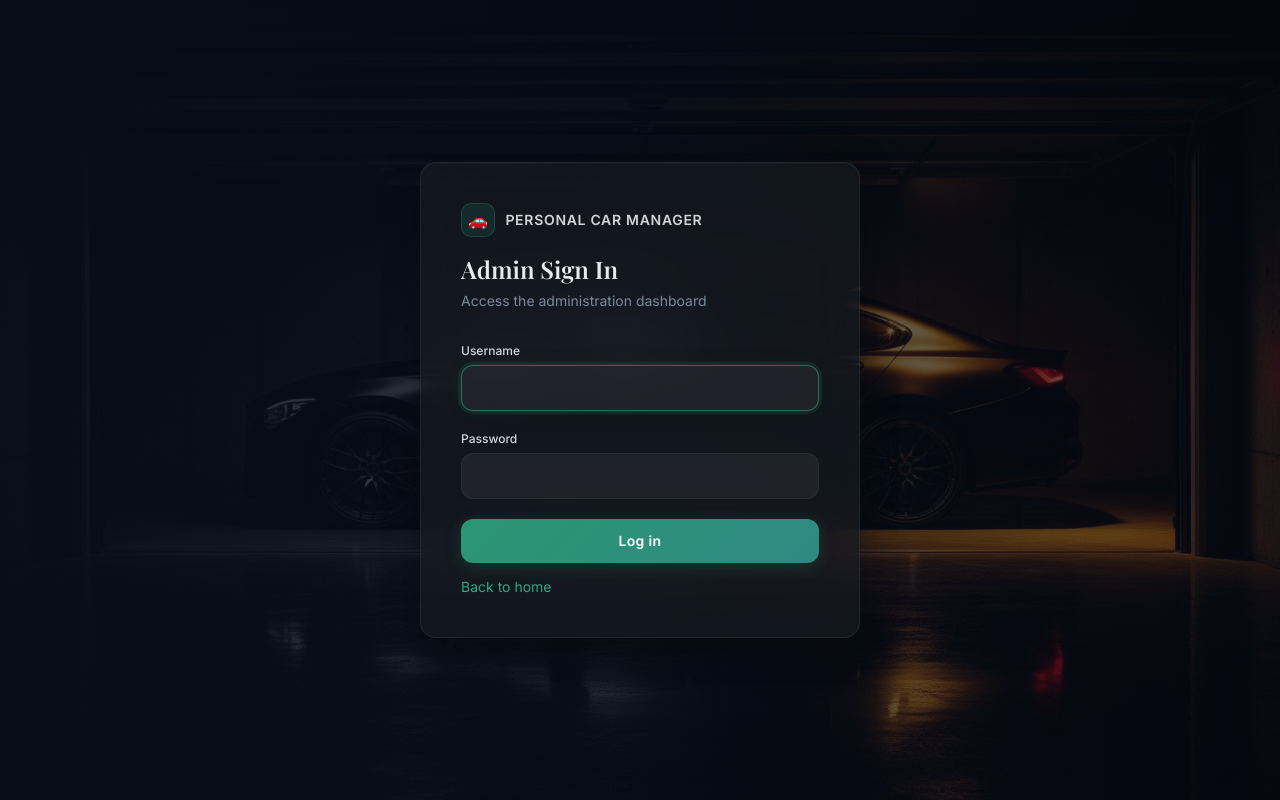
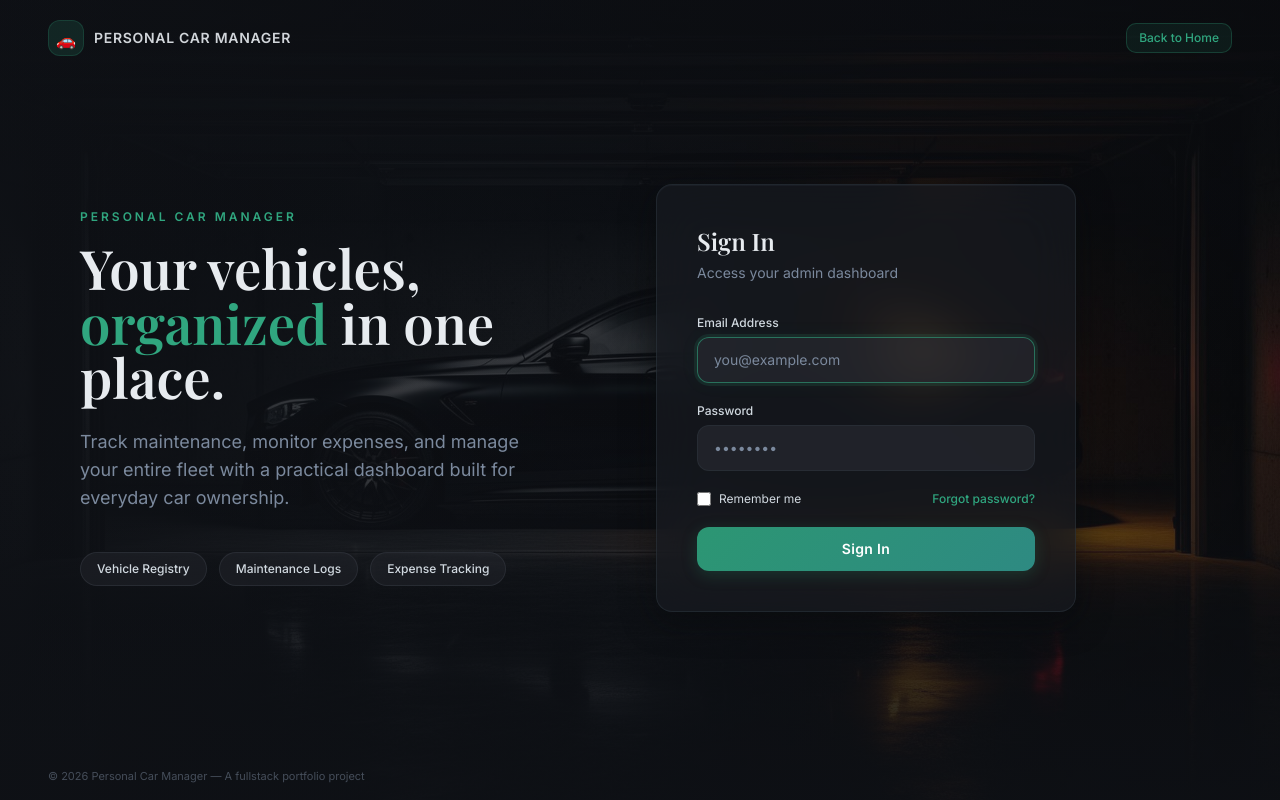
Before and after one commit to GugaValenca/personal-car-manager, a Django app: template templates/admin/login.html in a window 1280 px wide. Run offline with Django 4.2, Linux system fonts and the light colour scheme; the template is opened without the code that fills it, so the values that code supplies are empty.

Commit message:
Align admin login layout with main frontend visual style

```diff
--- a/templates/admin/login.html
+++ b/templates/admin/login.html
@@ -1,4 +1,4 @@
-{% load i18n static %}
+{% load i18n %}
 <!doctype html>
 <html lang="en">
   <head>
@@ -6,71 +6,70 @@
     <meta name="viewport" content="width=device-width, initial-scale=1.0" />
     <title>{% trans "Admin Login" %} | Personal Car Manager</title>
     <link rel="stylesheet" href="/assets/index-CRdl-wQ7.css" />
-    <style>
-      .admin-wrap {
-        position: relative;
-        min-height: 100vh;
-        overflow: hidden;
-      }
-      .admin-bg {
-        position: absolute;
-        inset: 0;
-        background:
-          linear-gradient(90deg, rgba(8, 13, 26, 0.95), rgba(8, 13, 26, 0.72), rgba(8, 13, 26, 0.55)),
-          url("/assets/car-bg--ckbFmrT.jpg") center/cover no-repeat;
-      }
-      .admin-content {
-        position: relative;
-        z-index: 2;
-        min-height: 100vh;
-        display: flex;
-        align-items: center;
-        justify-content: center;
-        padding: 1rem;
-      }
-      .admin-card {
-        width: 100%;
-        max-width: 440px;
-      }
-      .admin-logo {
-        display: flex;
-        align-items: center;
-        gap: 0.65rem;
-        margin-bottom: 1rem;
-      }
-      .admin-logo-badge {
-        display: inline-flex;
-        width: 34px;
-        height: 34px;
-        border-radius: 10px;
-        align-items: center;
-        justify-content: center;
-        border: 1px solid hsl(var(--primary) / 0.25);
-        background: hsl(var(--primary) / 0.14);
-        color: hsl(var(--primary));
-      }
-      .admin-help {
-        margin-top: 0.9rem;
-      }
-      .admin-help a {
-        color: hsl(var(--primary));
-        text-decoration: none;
-      }
-    </style>
   </head>
   <body>
-    <div class="admin-wrap">
-      <div class="admin-bg"></div>
-      <div class="admin-content">
-        <div class="admin-card glass-card p-8 md:p-10">
-          <div class="admin-logo">
-            <span class="admin-logo-badge">🚗</span>
-            <span class="text-sm font-semibold tracking-wider text-foreground/90 uppercase">PERSONAL CAR MANAGER</span>
+    <div class="relative min-h-screen w-full overflow-hidden">
+      <div
+        class="absolute inset-0 bg-cover bg-center bg-no-repeat"
+        style="background-image: url('/assets/car-bg--ckbFmrT.jpg')"
+      ></div>
+      <div class="absolute inset-0 bg-gradient-to-r from-background/95 via-background/70 to-background/50"></div>
+      <div class="absolute inset-0 bg-gradient-to-t from-background/80 via-transparent to-background/40"></div>
+
+      <div class="relative z-10 flex min-h-screen flex-col">
+        <header class="flex items-center justify-between px-6 py-5 md:px-12">
+          <div class="flex items-center gap-2.5">
+            <div class="flex h-9 w-9 items-center justify-center rounded-lg bg-primary/15 border border-primary/20">
+              <span class="h-5 w-5 text-primary">🚗</span>
+            </div>
+            <span class="text-sm font-semibold tracking-wider text-foreground/90 uppercase">
+              PERSONAL CAR MANAGER
+            </span>
+          </div>
+          <a
+            href="/"
+            class="rounded-md border border-primary/25 bg-primary/10 px-3 py-1.5 text-xs font-medium text-primary"
+          >
+            Back to Home
+          </a>
+        </header>
+
+        <main class="flex flex-1 flex-col lg:flex-row items-center px-6 md:px-12 lg:px-20 pb-8 gap-8 lg:gap-16">
+          <section class="flex flex-1 flex-col justify-center max-w-xl lg:max-w-lg py-8 lg:py-0">
+            <div>
+              <p class="mb-4 text-xs font-semibold uppercase tracking-[0.25em] text-primary">
+                Personal Car Manager
+              </p>
             </div>
 
+            <h1 class="text-4xl md:text-5xl lg:text-[3.4rem] font-semibold leading-tight text-foreground mb-6">
+              Your vehicles, <span class="text-primary">organized</span> in one
+              place.
+            </h1>
+
+            <p class="text-base md:text-lg leading-relaxed text-muted-foreground mb-10 max-w-md">
+              Track maintenance, monitor expenses, and manage your entire fleet
+              with a practical dashboard built for everyday car ownership.
+            </p>
+
+            <div class="flex flex-wrap gap-3">
+              <div class="flex items-center gap-2 rounded-full border border-border/60 bg-secondary/40 px-4 py-2 text-xs font-medium text-secondary-foreground">
+                Vehicle Registry
+              </div>
+              <div class="flex items-center gap-2 rounded-full border border-border/60 bg-secondary/40 px-4 py-2 text-xs font-medium text-secondary-foreground">
+                Maintenance Logs
+              </div>
+              <div class="flex items-center gap-2 rounded-full border border-border/60 bg-secondary/40 px-4 py-2 text-xs font-medium text-secondary-foreground">
+                Expense Tracking
+              </div>
+            </div>
+          </section>
+
+          <section class="w-full max-w-md lg:max-w-[420px]">
+            <div class="glass-card p-8 md:p-10">
               <div class="mb-8">
-            <h2 class="text-2xl font-semibold text-foreground mb-1.5">{% trans "Admin Sign In" %}</h2>
-            <p class="text-sm text-muted-foreground">{% trans "Access the administration dashboard" %}</p>
+                <h2 class="text-2xl font-semibold text-foreground mb-1.5">{% trans "Sign In" %}</h2>
+                <p class="text-sm text-muted-foreground">{% trans "Access your admin dashboard" %}</p>
               </div>
 
               {% if form.errors %}
@@ -83,31 +82,62 @@
                 {% csrf_token %}
                 <div>
                   <label for="id_username" class="mb-1.5 block text-xs font-medium text-secondary-foreground">
-                {% trans "Username" %}
+                    {% trans "Email Address" %}
                   </label>
-              <input id="id_username" name="username" type="text" required autofocus class="input-glass" autocomplete="username" />
+                  <input
+                    id="id_username"
+                    name="username"
+                    type="text"
+                    required
+                    autofocus
+                    class="input-glass"
+                    autocomplete="username"
+                    placeholder="you@example.com"
+                  />
                 </div>
 
                 <div>
                   <label for="id_password" class="mb-1.5 block text-xs font-medium text-secondary-foreground">
                     {% trans "Password" %}
                   </label>
-              <input id="id_password" name="password" type="password" required class="input-glass" autocomplete="current-password" />
+                  <input
+                    id="id_password"
+                    name="password"
+                    type="password"
+                    required
+                    class="input-glass"
+                    autocomplete="current-password"
+                    placeholder="••••••••"
+                  />
                 </div>
 
                 {% if next %}
                 <input type="hidden" name="next" value="{{ next }}" />
                 {% endif %}
 
+                <div class="flex items-center justify-between text-xs">
+                  <label class="flex items-center gap-2 cursor-pointer text-secondary-foreground">
+                    <input type="checkbox" class="h-3.5 w-3.5 rounded border-border accent-primary" />
+                    {% trans "Remember me" %}
+                  </label>
+                  <a href="/admin/password_reset/" class="text-primary hover:text-primary/80 transition-colors font-medium">
+                    {% trans "Forgot password?" %}
+                  </a>
+                </div>
+
                 <button type="submit" class="btn-primary flex items-center justify-center gap-2 mt-2">
-              {% trans "Log in" %}
+                  {% trans "Sign In" %}
                 </button>
               </form>
+            </div>
+          </section>
+        </main>
 
-          <p class="admin-help text-sm text-muted-foreground">
-            <a href="/">{% trans "Back to home" %}</a>
+        <footer class="px-6 py-4 md:px-12">
+          <p class="text-[11px] text-muted-foreground/50 text-center lg:text-left">
+            © 2026 Personal Car Manager — A fullstack portfolio project
           </p>
-        </div>
+        </footer>
       </div>
     </div>
   </body>
```
Lines whose indentation alone changed are shown as unchanged.
